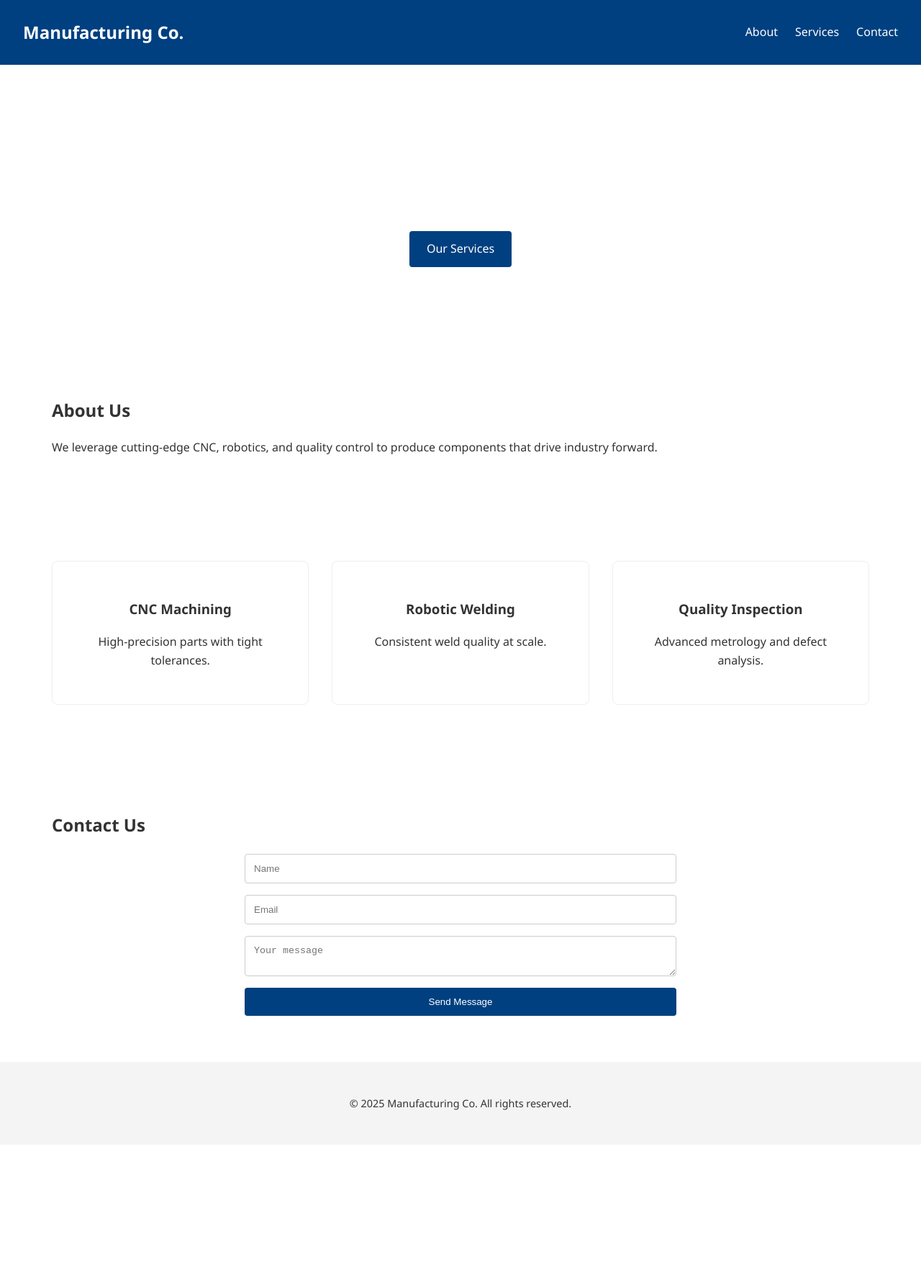
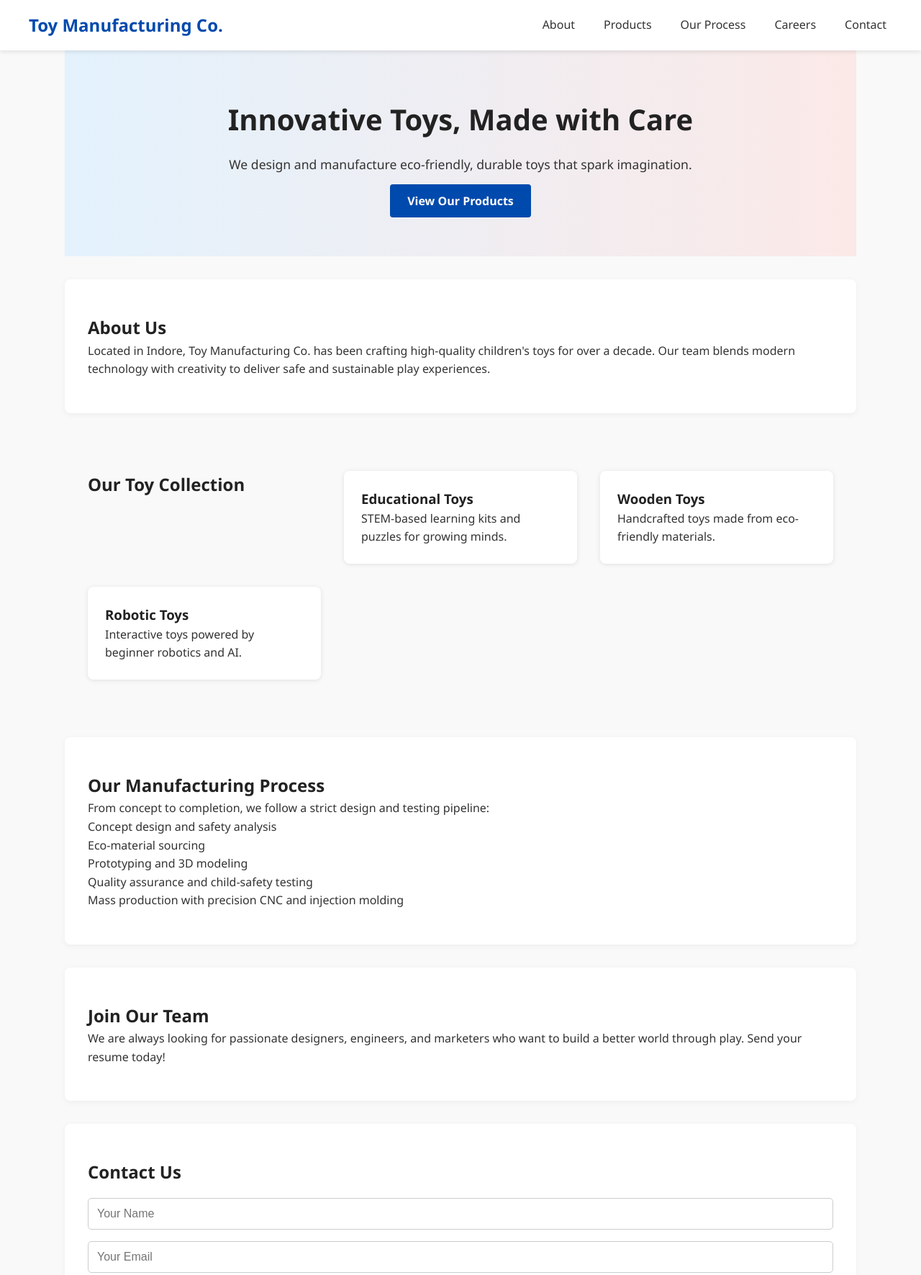
Before and after one commit to vinaysunhare/gitops-with-argo-cd, a plain HTML site: page index.html in a window 1280 px wide. Shown: the top 1771 px of the page at 72% size. Before the commit the page ends 1590 px from the top, so only its background shows below. Drawn offline with Linux system fonts and the light colour scheme.

Commit message:
Bump image to v2 with updated HTML/CSS

```diff
--- a/index.html
+++ b/index.html
@@ -1,22 +1,23 @@
-<!-- File: index.html -->
 <!DOCTYPE html>
 <html lang="en">
 <head>
-  <meta charset="UTF-8">
-  <meta name="viewport" content="width=device-width, initial-scale=1.0">
-  <link rel="stylesheet" href="styles.css">
-  <title>Manufacturing Co.</title>
+  <meta charset="UTF-8" />
+  <meta name="viewport" content="width=device-width, initial-scale=1.0"/>
+  <link rel="stylesheet" href="styles.css" />
+  <title>Toy Manufacturing Co. | Indore</title>
 </head>
 <body>
   <header class="site-header">
     <nav class="navbar">
-      <a href="#" class="logo">Manufacturing Co.</a>
+      <a href="#" class="logo">Toy Manufacturing Co.</a>
       <ul class="nav-links">
         <li><a href="#about">About</a></li>
-        <li><a href="#services">Services</a></li>
+        <li><a href="#products">Products</a></li>
+        <li><a href="#process">Our Process</a></li>
+        <li><a href="#careers">Careers</a></li>
         <li><a href="#contact">Contact</a></li>
       </ul>
-      <button class="nav-toggle" aria-label="toggle navigation">
+      <button class="nav-toggle" aria-label="Toggle Navigation">
         <span class="hamburger"></span>
       </button>
     </nav>
@@ -24,48 +25,70 @@
 
   <main>
     <section class="hero">
-      <h1>Precision Industrial Parts</h1>
-      <p>Delivering top-grade manufacturing solutions worldwide.</p>
-      <a href="#services" class="btn">Our Services</a>
+      <h1>Innovative Toys, Made with Care</h1>
+      <p>We design and manufacture eco-friendly, durable toys that spark imagination.</p>
+      <a href="#products" class="btn">View Our Products</a>
     </section>
 
     <section id="about" class="about-section">
       <h2>About Us</h2>
-      <p>We leverage cutting-edge CNC, robotics, and quality control to produce components that drive industry forward.</p>
+      <p>Located in Indore, Toy Manufacturing Co. has been crafting high-quality children's toys for over a decade. Our team blends modern technology with creativity to deliver safe and sustainable play experiences.</p>
     </section>
 
-    <section id="services" class="services-grid">
+    <section id="products" class="services-grid">
+      <h2>Our Toy Collection</h2>
       <article class="service-card">
-        <h3>CNC Machining</h3>
-        <p>High-precision parts with tight tolerances.</p>
+        <h3>Educational Toys</h3>
+        <p>STEM-based learning kits and puzzles for growing minds.</p>
       </article>
       <article class="service-card">
-        <h3>Robotic Welding</h3>
-        <p>Consistent weld quality at scale.</p>
+        <h3>Wooden Toys</h3>
+        <p>Handcrafted toys made from eco-friendly materials.</p>
       </article>
       <article class="service-card">
-        <h3>Quality Inspection</h3>
-        <p>Advanced metrology and defect analysis.</p>
+        <h3>Robotic Toys</h3>
+        <p>Interactive toys powered by beginner robotics and AI.</p>
       </article>
+    </section>
+
+    <section id="process" class="about-section">
+      <h2>Our Manufacturing Process</h2>
+      <p>From concept to completion, we follow a strict design and testing pipeline:</p>
+      <ul>
+        <li>Concept design and safety analysis</li>
+        <li>Eco-material sourcing</li>
+        <li>Prototyping and 3D modeling</li>
+        <li>Quality assurance and child-safety testing</li>
+        <li>Mass production with precision CNC and injection molding</li>
+      </ul>
+    </section>
+
+    <section id="careers" class="about-section">
+      <h2>Join Our Team</h2>
+      <p>We are always looking for passionate designers, engineers, and marketers who want to build a better world through play. <a href="mailto:careers@toymfgco.com">Send your resume</a> today!</p>
     </section>
 
     <section id="contact" class="contact-section">
       <h2>Contact Us</h2>
       <form action="#" class="contact-form">
-        <input type="text" placeholder="Name" required>
-        <input type="email" placeholder="Email" required>
-        <textarea placeholder="Your message"></textarea>
+        <input type="text" placeholder="Your Name" required />
+        <input type="email" placeholder="Your Email" required />
+        <textarea placeholder="Your Message"></textarea>
         <button type="submit" class="btn">Send Message</button>
       </form>
+      <div class="address-box">
+        <h3>Our Office</h3>
+        <p>Plot No. 45, Industrial Area,<br> Pithampur Road, Indore, MP 452001</p>
+        <p>Email: contact@toymfgco.com<br>Phone: +91 99999 12345</p>
+      </div>
     </section>
   </main>
 
   <footer class="site-footer">
-    <p>&copy; 2025 Manufacturing Co. All rights reserved.</p>
+    <p>&copy; 2025 Toy Manufacturing Co., Indore. All rights reserved.</p>
   </footer>
 
   <script>
-    // Mobile nav toggle
     const toggle = document.querySelector('.nav-toggle');
     const links = document.querySelector('.nav-links');
     toggle.addEventListener('click', () => {
--- a/styles.css
+++ b/styles.css
@@ -1,63 +1,96 @@
+/* Reset and base styles */
 * {
+  margin: 0;
+  padding: 0;
   box-sizing: border-box;
 }
+
+html {
+  scroll-behavior: smooth;
+}
+
 body {
-    margin: 0;
-    font-family: 'Segoe UI', Tahoma, sans-serif;
+  font-family: 'Segoe UI', Tahoma, Geneva, Verdana, sans-serif;
   line-height: 1.6;
+  background-color: #f9f9f9;
   color: #333;
 }
+
+a {
+  text-decoration: none;
+  color: inherit;
+}
+
+ul {
+  list-style: none;
+}
+
+h1, h2, h3 {
+  color: #222;
+}
+
+/* Layout */
 .site-header {
-    background: #004080;
+  background-color: #ffffff;
+  padding: 1rem 2rem;
+  box-shadow: 0 2px 6px rgba(0, 0, 0, 0.1);
   position: sticky;
   top: 0;
   z-index: 1000;
 }
+
 .navbar {
   display: flex;
+  justify-content: space-between;
   align-items: center;
-    justify-content: space-between;
-    padding: 1rem 2rem;
+  max-width: 1200px;
+  margin: auto;
 }
+
 .logo {
-    color: #fff;
-    text-decoration: none;
   font-size: 1.5rem;
   font-weight: bold;
+  color: #004aad;
 }
+
 .nav-links {
-    list-style: none;
   display: flex;
   gap: 1.5rem;
 }
-  .nav-links li a {
-    color: #fff;
-    text-decoration: none;
+
+.nav-links a {
+  padding: 0.5rem;
+  color: #333;
   transition: color 0.3s;
 }
-  .nav-links li a:hover {
-    color: #ddd;
+
+.nav-links a:hover {
+  color: #004aad;
 }
+
 .nav-toggle {
   display: none;
   background: none;
   border: none;
   cursor: pointer;
 }
-  .hamburger,
-  .hamburger::before,
-  .hamburger::after {
+
+.hamburger {
   width: 25px;
   height: 3px;
-    background-color: #fff;
+  background-color: #333;
   display: block;
   position: relative;
-    transition: all 0.3s;
 }
 .hamburger::before,
 .hamburger::after {
-    content: '';
+  content: "";
+  width: 25px;
+  height: 3px;
+  background-color: #333;
+  display: block;
   position: absolute;
+  left: 0;
 }
 .hamburger::before {
   top: -8px;
@@ -65,84 +98,135 @@
 .hamburger::after {
   top: 8px;
 }
+
+/* Hero Section */
 .hero {
-    background: url('hero-bg.jpg') center/cover no-repeat;
-    color: #fff;
   text-align: center;
-    padding: 6rem 2rem;
+  padding: 4rem 2rem;
+  background: linear-gradient(to right, #e3f2fd, #fbe9e7);
 }
-  .hero .btn {
-    display: inline-block;
-    margin-top: 1rem;
+
+.hero h1 {
+  font-size: 2.5rem;
+  margin-bottom: 1rem;
+}
+
+.hero p {
+  font-size: 1.1rem;
+  margin-bottom: 1.5rem;
+}
+
+.btn {
+  background-color: #004aad;
+  color: white;
   padding: 0.75rem 1.5rem;
-    background: #004080;
-    color: #fff;
-    text-decoration: none;
+  border: none;
   border-radius: 4px;
+  font-weight: bold;
+  transition: background 0.3s;
+  cursor: pointer;
 }
-  .about-section,
-  .services-grid,
-  .contact-section {
-    padding: 4rem 2rem;
-    max-width: 1200px;
-    margin: 0 auto;
+
+.btn:hover {
+  background-color: #003580;
 }
+
+/* Sections */
+section {
+  padding: 3rem 2rem;
+  max-width: 1100px;
+  margin: auto;
+}
+
+.about-section, .contact-section {
+  background-color: #fff;
+  border-radius: 8px;
+  margin: 2rem auto;
+  box-shadow: 0 2px 8px rgba(0,0,0,0.05);
+}
+
 .services-grid {
   display: grid;
+  gap: 2rem;
   grid-template-columns: repeat(auto-fit, minmax(250px, 1fr));
-    gap: 2rem;
+  margin-top: 2rem;
 }
+
 .service-card {
-    padding: 2rem;
-    border: 1px solid #eee;
+  background-color: white;
+  padding: 1.5rem;
   border-radius: 8px;
-    text-align: center;
+  box-shadow: 0 1px 6px rgba(0,0,0,0.1);
+  transition: transform 0.3s;
 }
+
+.service-card:hover {
+  transform: translateY(-5px);
+}
+
+/* Contact Form */
 .contact-form {
-    display: grid;
+  display: flex;
+  flex-direction: column;
   gap: 1rem;
-    max-width: 600px;
-    margin: 0 auto;
+  margin-top: 1rem;
 }
+
 .contact-form input,
 .contact-form textarea {
-    width: 100%;
   padding: 0.75rem;
   border: 1px solid #ccc;
-    border-radius: 4px;
-  }
-  .contact-form button {
-    padding: 0.75rem;
-    border: none;
-    border-radius: 4px;
-    background: #004080;
-    color: #fff;
-    cursor: pointer;
-  }
-  .site-footer {
-    background: #f4f4f4;
-    text-align: center;
-    padding: 2rem;
-    font-size: 0.9rem;
+  border-radius: 5px;
+  font-size: 1rem;
+  width: 100%;
 }
 
-  /* Responsive Nav */
+.contact-form textarea {
+  min-height: 120px;
+  resize: vertical;
+}
+
+.address-box {
+  margin-top: 2rem;
+  padding: 1rem;
+  background-color: #f1f1f1;
+  border-left: 4px solid #004aad;
+  border-radius: 5px;
+}
+
+/* Footer */
+.site-footer {
+  background-color: #004aad;
+  color: white;
+  text-align: center;
+  padding: 1rem 0;
+  margin-top: 2rem;
+}
+
+/* Responsive */
 @media (max-width: 768px) {
+  .nav-links {
+    display: none;
+    flex-direction: column;
+    background: white;
+    position: absolute;
+    top: 60px;
+    right: 20px;
+    width: 200px;
+    box-shadow: 0 2px 10px rgba(0,0,0,0.1);
+    border-radius: 8px;
+    padding: 1rem;
+  }
+
+  .nav-links.nav-open {
+    display: flex;
+  }
+
   .nav-toggle {
     display: block;
   }
-    .nav-links {
-      display: none;
-      flex-direction: column;
-      gap: 0;
-    }
-    .nav-links.nav-open {
-      display: flex;
-      background: #004080;
-      position: absolute;
-      top: 100%;
-      left: 0;
-      width: 100%;
-      padding: 1rem;
+
+  .hero h1 {
+    font-size: 2rem;
   }
 }
```
Also changed, not shown: 2 other files. Lines whose indentation alone changed are shown as unchanged.
